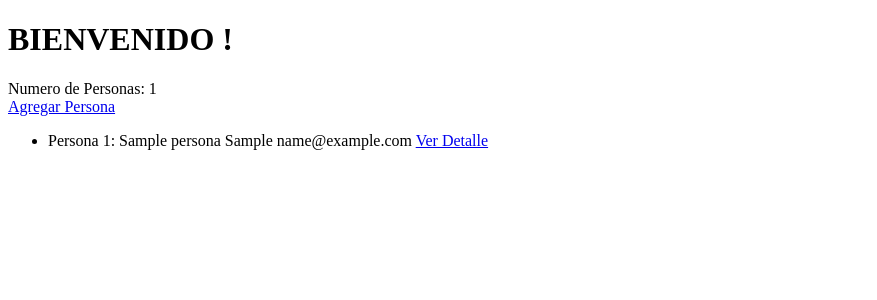
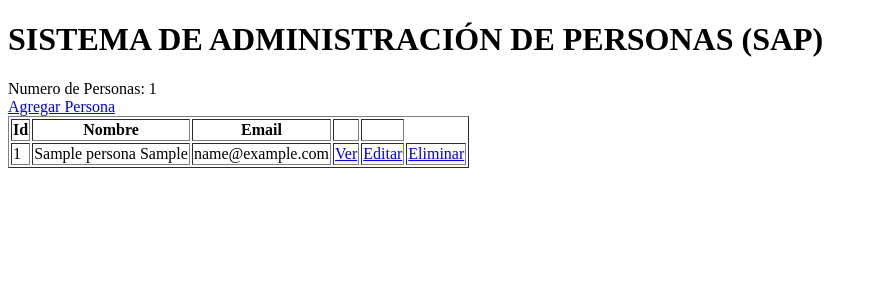
Before and after one commit to GrowingPol/MyFirstDjango, a Django app: page / in a window 1280 px wide. Shown: the top 300 px of the page, without its empty margins (0-877 px from the left). Run offline with Django 3.2, Linux system fonts and the light colour scheme; tables that the repository leaves empty hold one stand-in row (values such as "Sample post").

Commit message:
CRUD - Edit and Delete Person

```diff
--- a/sap/sap/urls.py
+++ b/sap/sap/urls.py
@@ -16,11 +16,13 @@ Including another URLconf
 from django.contrib import admin
 from django.urls import path
 
-from webapp.views import bienvenido, detallePersona, nuevaPersona
+from webapp.views import bienvenido, detallePersona, nuevaPersona, editarPersona, eliminarPersona
 
 urlpatterns = [
     path('admin/', admin.site.urls),
     path('',bienvenido, name='index'),
     path('detalle_persona/<int:id>', detallePersona),
-    path('nueva_persona',nuevaPersona)
+    path('nueva_persona',nuevaPersona),
+    path('editar_persona/<int:id>',editarPersona),
+    path('eliminar_persona/<int:id>',eliminarPersona)
 ]
--- a/sap/webapp/templates/bienvenido.html
+++ b/sap/webapp/templates/bienvenido.html
@@ -3,23 +3,36 @@
 <head>
     <meta charset="UTF-8">
     <title>Bienvenido</title>
-    <h1>BIENVENIDO !</h1>
+    <h1>SISTEMA DE ADMINISTRACIÓN DE PERSONAS (SAP)</h1>
 </head>
 <body>
 <!--&lt;!&ndash;Para acceder a parametros de view, colocar valor entre dos corchetes&ndash;&gt;-->
 <div>Numero de Personas: {{no_personas}}</div>
 <div>
     <a href="nueva_persona">Agregar Persona</a>
-    <ul>
-        {%for persona in personas%}
-            <li>Persona {{persona.id}}:
-                {{persona.nombre}}
-                {{persona.apellido}}
-                {{persona.email}}
-                <a href="detalle_persona/{{persona.id}}">Ver Detalle</a>
-            </li>
-        {%endfor%}
-    </ul>
+    <table border="1">
+        <thead>
+            <tr>
+                <th>Id</th>
+                <th>Nombre</th>
+                <th>Email</th>
+                <th></th>
+                <th></th>
+            </tr>
+        </thead>
+        <tbody>
+            {%for persona in personas%}
+            <tr>
+                <td>  {{persona.id}}  </td>
+                <td>  {{persona.nombre}} {{persona.apellido}}  </td>
+                <td>  {{persona.email}}  </td>
+                <td><a href="detalle_persona/{{persona.id}}">  Ver </a></td>
+                <td><a href="editar_persona/{{persona.id}}">  Editar </a></td>
+                <td><a href="eliminar_persona/{{persona.id}}">  Eliminar </a></td>
+            </tr>
+            {%endfor%}
+        </tbody>
+    </table>
 </div>
 </body>
 </html>
--- a/sap/webapp/views.py
+++ b/sap/webapp/views.py
@@ -9,7 +9,8 @@ from personas.models import Persona
 
 def bienvenido(request):
     no_personas = Persona.objects.count()
-    personas = Persona.objects.all()
+    #personas = Persona.objects.all()
+    personas = Persona.objects.order_by('id') # si pones -id se ordenan descendente
     return render(request, 'bienvenido.html',{"no_personas":no_personas,
                                               "personas":personas})#busca en templates / e tercer parámetro es para valores
 
@@ -30,5 +31,24 @@ def nuevaPersona(request):
 
     return render(request,'personas/nuevo.html',{'formaPersona':formaPersona})
 
+def editarPersona(request,id):
+    persona = get_object_or_404(Persona, pk=id)
+    if request.method == 'POST':
+        formaPersona = PersonaForm(request.POST, instance=persona)
+        if formaPersona.is_valid():
+            formaPersona.save()
+            return redirect('index')
+    else:
+        formaPersona = PersonaForm(instance=persona)
+
+    return render(request, 'personas/editar.html', {'formaPersona': formaPersona})
+
+def eliminarPersona(request,id):
+    persona = get_object_or_404(Persona, pk=id)
+    if persona:
+        persona.delete()
+    return redirect('index')
+
+
 # def despedirse(request):
 #     return HttpResponse('Adiós Mundo')
```
Also changed, not shown: sap/personas/templates/personas/editar.html (added, +24 -0 lines).
